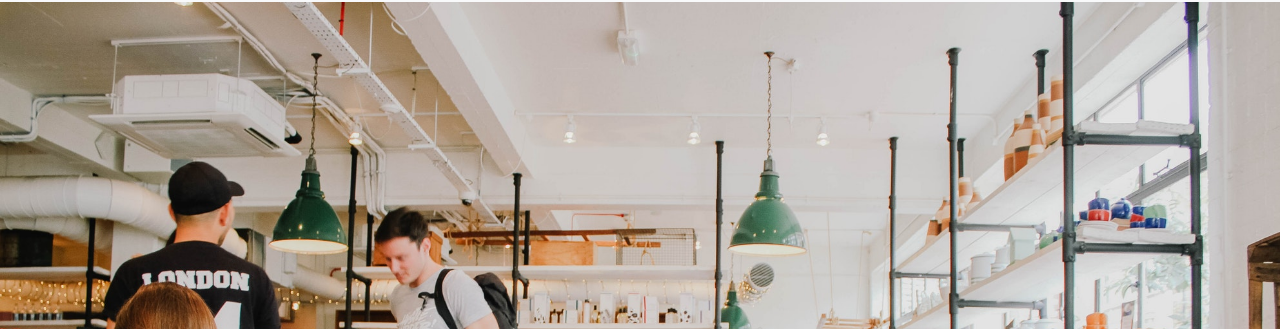
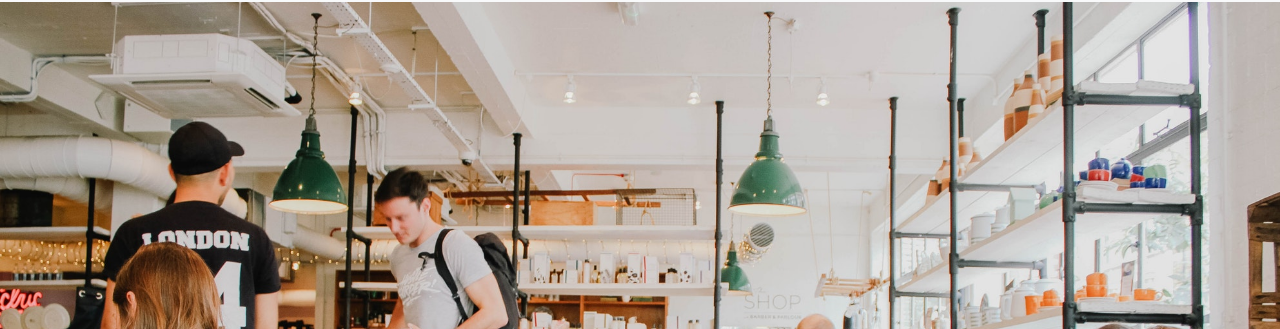
Before and after one commit to Mary-Tyler-Moore/Gatsby-ecommerce-practice, a Gatsby site: page / in a window 1280 px wide. Shown: the part 78-407 px from the top of the page. Built offline with nearby package versions, Linux system fonts and the light colour scheme; Gatsby itself is replaced by a stand-in of ours.

Commit message:
hero height give calc function as don't want to scrolllllll!!

```diff
--- a/src/components/layout.css
+++ b/src/components/layout.css
@@ -1,7 +1,7 @@
 :root {
   --mainBrown:#2d1ef1;
-  --mainYellow:#ff9e09;
-  --mainGrey:#ece8dc;
+  --mainYellow:rgb(255, 157, 10);
+  --mainGrey:rgb(236, 232, 220);
   --mainWhite:#fff;
   --mainDark:#222;
 }
@@ -31,8 +31,11 @@
 /* BackgroundSection */
 
 .default-background{
-  min-height: 100vh;
+  min-height: calc(100vh - 80px);
   display: flex;
   align-items: center;
   justify-content: center;
+  background: linear-gradient(rgba(255, 158, 9, 0.5), rgba(255, 158, 9, 0.5));
+  background-position: center;
+  background-size: cover;
 }
```
